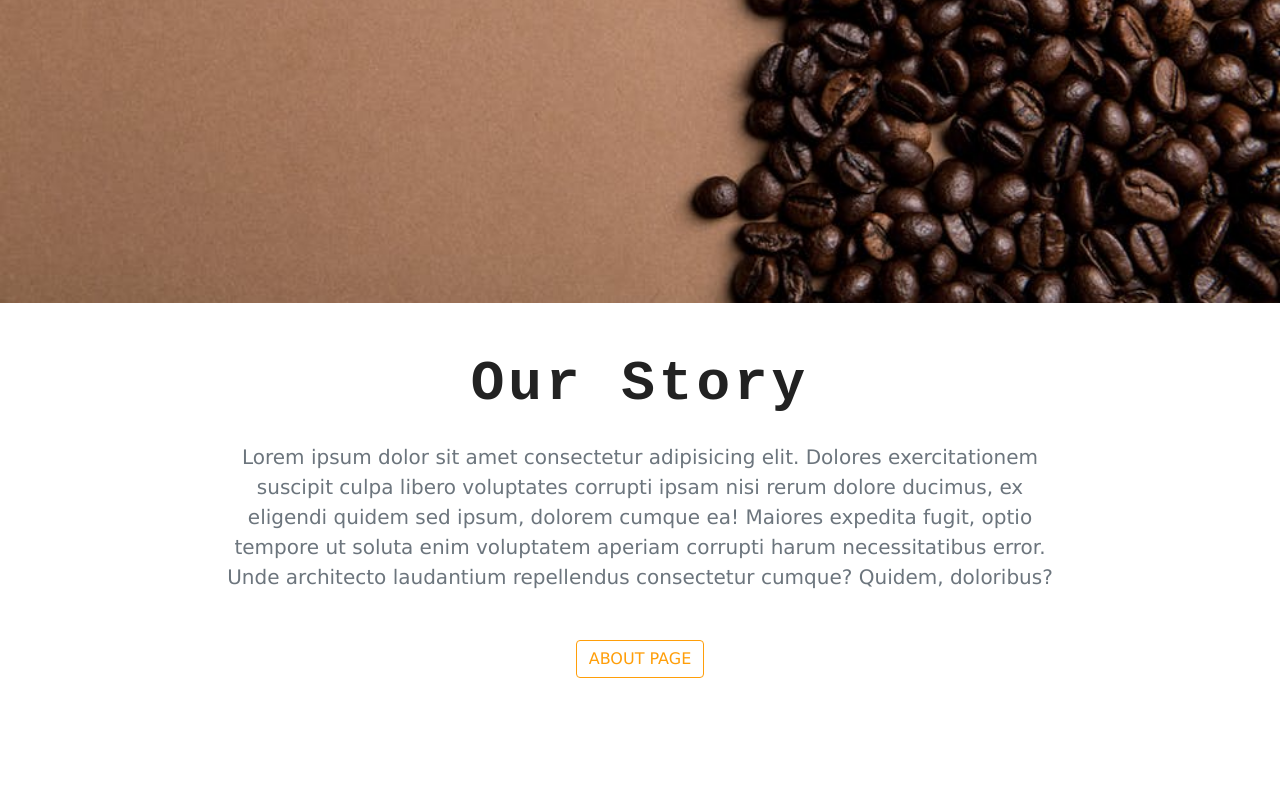
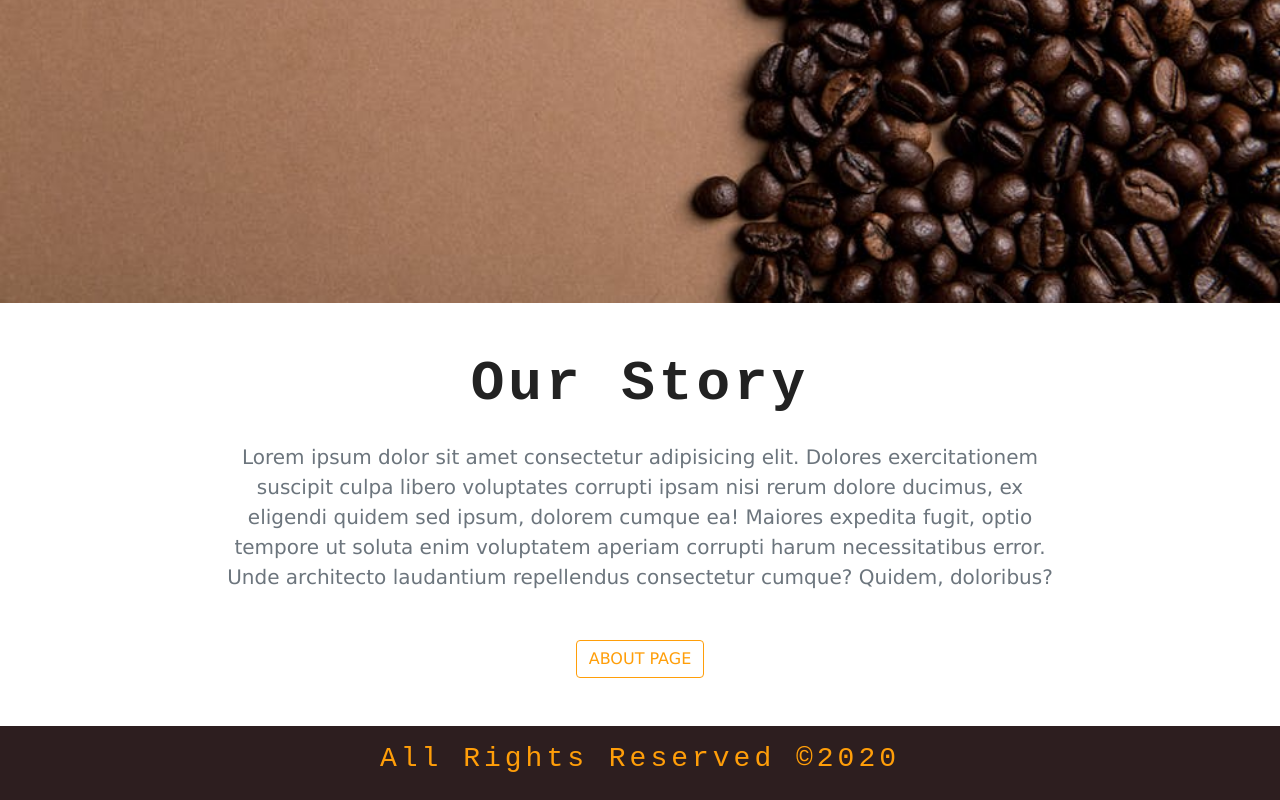
Before and after one commit to llutti/GatsbyCoffeeShow, a Gatsby site: page / in a window 1280 px wide. Shown: the part 571-1371 px from the top of the page. Before the commit the page ends 1297 px from the top, so only its background shows below. Built offline with nearby package versions, Linux system fonts and the light colour scheme; Gatsby itself is replaced by a stand-in of ours.

Commit message:
Criar e configurar o Footer

```diff
--- /dev/null
+++ b/src/components/Globals/Footer.js
@@ -0,0 +1,16 @@
+import React from 'react';
+
+export default function Footer()
+{
+  return (
+    <footer className='footer py-3'>
+      <div className='container'>
+        <div className='row'>
+          <div className='col-10 mx-auto col-md-6 text-yellow text-center text-capitalize'>
+            <h3>all rights reserved &copy;{new Date().getFullYear().toString()}</h3>
+          </div>
+        </div>
+      </div>
+    </footer>
+  );
+}
--- a/src/components/layout.css
+++ b/src/components/layout.css
@@ -59,3 +59,8 @@
   background-color: var(--mainYellow);
   color: var(--mainBrown);
 }
+
+.footer
+{
+  background: var(--mainBrown);
+}
--- a/src/components/layout.js
+++ b/src/components/layout.js
@@ -12,14 +12,15 @@
 import "./layout.css"
 
 import Navbar from './Globals/Navbar';
-
+import Footer from './Globals/Footer';
 
 const Layout = ({ children }) =>
 {
   return (
     <>
-    <Navbar/>
+      <Navbar />
       {children}
+      <Footer />
     </>
   )
 }
```
